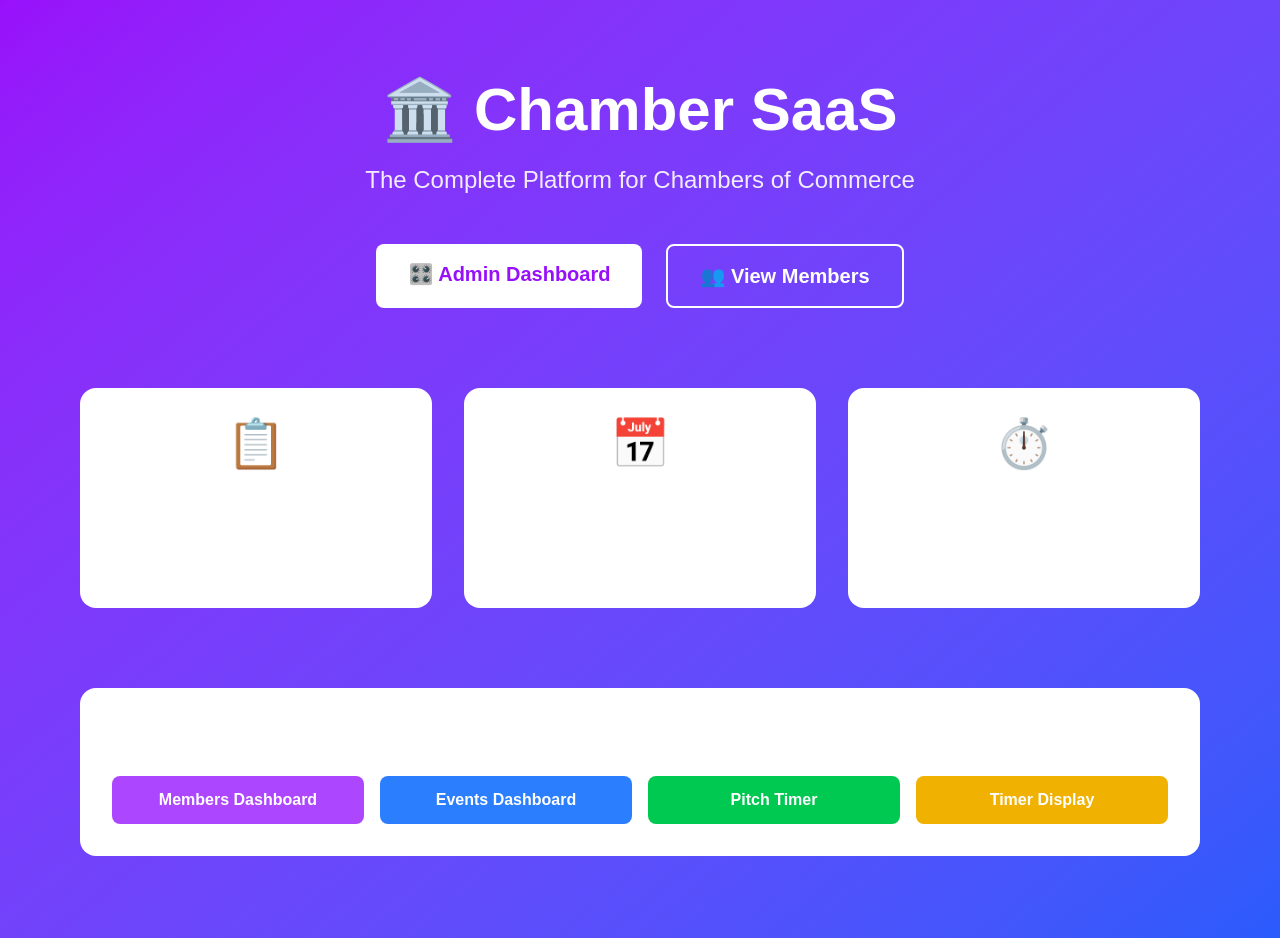
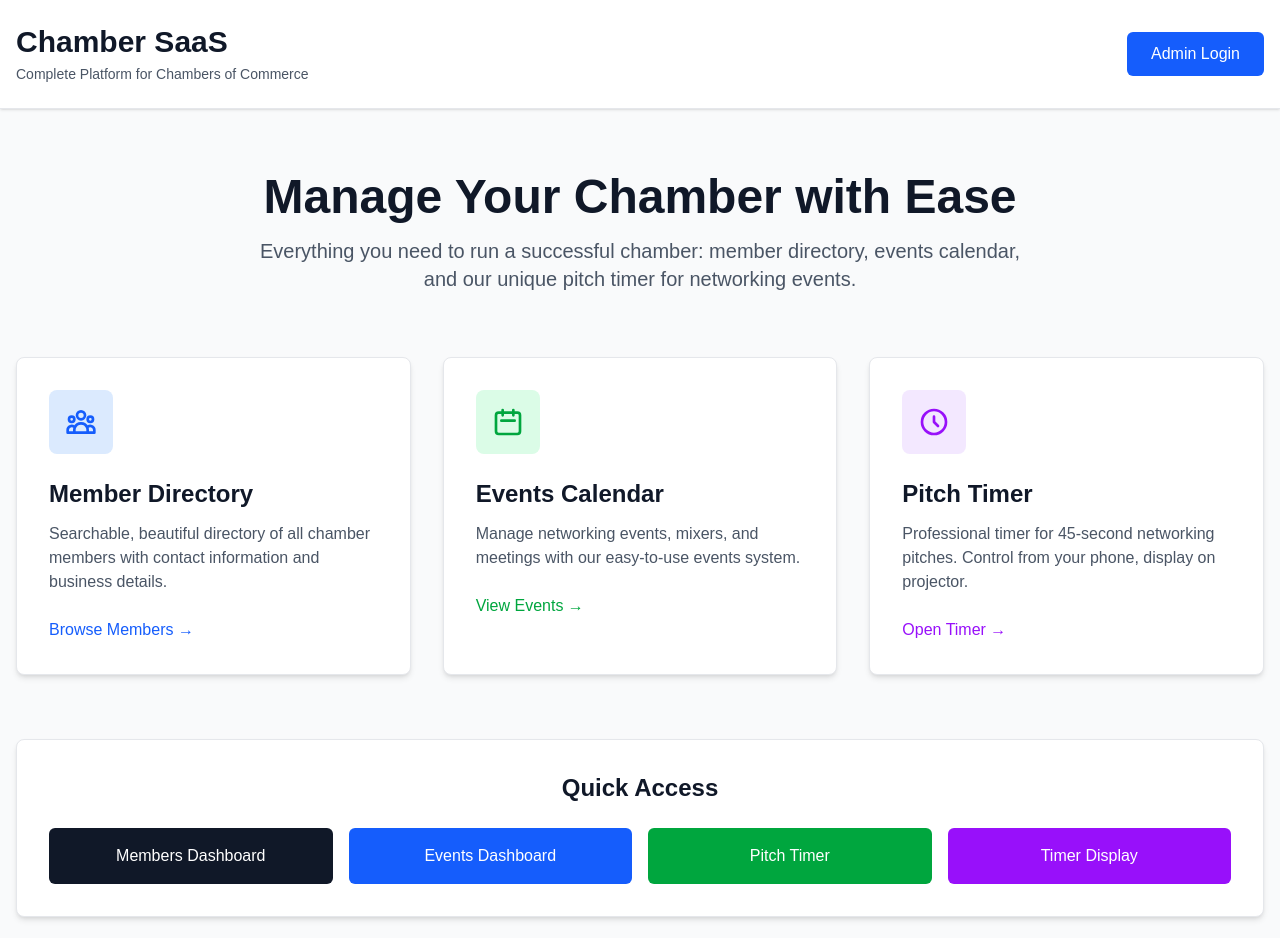
Before and after one commit to Vaishnavi-Dhongade/chamber-saas, a Next.js app: page / in a window 1280 px wide. Shown: the top 938 px of the page. Built offline with nearby package versions, Linux system fonts and the light colour scheme.

Commit message:
Professional UI redesign

```diff
--- a/app/page.tsx
+++ b/app/page.tsx
@@ -4,77 +4,139 @@ import Link from 'next/link'
 
 export default function Home() {
   return (
-    <div className="min-h-screen bg-gradient-to-br from-purple-600 to-blue-600">
-      {/* Hero Section */}
-      <div className="max-w-6xl mx-auto px-4 py-20 text-center text-white">
-        <h1 className="text-6xl font-black mb-6">
-          🏛️ Chamber SaaS
-        </h1>
-        <p className="text-2xl mb-12 opacity-90">
-          The Complete Platform for Chambers of Commerce
-        </p>
-
-        <div className="flex gap-6 justify-center mb-16">
+    <div className="min-h-screen bg-gray-50">
+      {/* Header */}
+      <header className="bg-white border-b border-gray-200 shadow-sm">
+        <div className="max-w-7xl mx-auto px-4 py-6">
+          <div className="flex justify-between items-center">
+            <div>
+              <h1 className="text-3xl font-bold text-gray-900">Chamber SaaS</h1>
+              <p className="text-sm text-gray-600 mt-1">Complete Platform for Chambers of Commerce</p>
+            </div>
             <Link
               href="/dashboard"
-            className="bg-white text-purple-600 px-8 py-4 rounded-lg text-xl font-bold hover:bg-gray-100 transition"
+              className="bg-blue-600 text-white px-6 py-2.5 rounded-md hover:bg-blue-700 transition font-medium"
             >
-            🎛️ Admin Dashboard
+              Admin Login
             </Link>
+          </div>
+        </div>
+      </header>
+
+      {/* Hero Section */}
+      <section className="max-w-7xl mx-auto px-4 py-16">
+        <div className="text-center mb-16">
+          <h2 className="text-5xl font-bold text-gray-900 mb-4">
+            Manage Your Chamber with Ease
+          </h2>
+          <p className="text-xl text-gray-600 max-w-3xl mx-auto">
+            Everything you need to run a successful chamber: member directory, events calendar, and our unique pitch timer for networking events.
+          </p>
+        </div>
+
+        {/* Feature Cards */}
+        <div className="grid md:grid-cols-3 gap-8 mb-16">
+          {/* Member Directory Card */}
+          <div className="bg-white rounded-lg shadow-md border border-gray-200 p-8 hover:shadow-lg transition">
+            <div className="w-16 h-16 bg-blue-100 rounded-lg flex items-center justify-center mb-6">
+              <svg className="w-8 h-8 text-blue-600" fill="none" stroke="currentColor" viewBox="0 0 24 24">
+                <path strokeLinecap="round" strokeLinejoin="round" strokeWidth={2} d="M17 20h5v-2a3 3 0 00-5.356-1.857M17 20H7m10 0v-2c0-.656-.126-1.283-.356-1.857M7 20H2v-2a3 3 0 015.356-1.857M7 20v-2c0-.656.126-1.283.356-1.857m0 0a5.002 5.002 0 019.288 0M15 7a3 3 0 11-6 0 3 3 0 016 0zm6 3a2 2 0 11-4 0 2 2 0 014 0zM7 10a2 2 0 11-4 0 2 2 0 014 0z" />
+              </svg>
+            </div>
+            <h3 className="text-2xl font-bold text-gray-900 mb-3">Member Directory</h3>
+            <p className="text-gray-600 mb-6">
+              Searchable, beautiful directory of all chamber members with contact information and business details.
+            </p>
             <Link
               href="/members"
-            className="bg-transparent border-2 border-white text-white px-8 py-4 rounded-lg text-xl font-bold hover:bg-white hover:text-purple-600 transition"
+              className="text-blue-600 hover:text-blue-700 font-medium inline-flex items-center"
             >
-            👥 View Members
+              Browse Members →
             </Link>
           </div>
 
-        {/* Features */}
-        <div className="grid md:grid-cols-3 gap-8 mt-20">
-          <div className="bg-white bg-opacity-10 backdrop-blur-lg rounded-2xl p-8">
-            <div className="text-5xl mb-4">📋</div>
-            <h3 className="text-2xl font-bold mb-3">Member Directory</h3>
-            <p className="opacity-90">Searchable, beautiful directory of all chamber members</p>
+          {/* Events Calendar Card */}
+          <div className="bg-white rounded-lg shadow-md border border-gray-200 p-8 hover:shadow-lg transition">
+            <div className="w-16 h-16 bg-green-100 rounded-lg flex items-center justify-center mb-6">
+              <svg className="w-8 h-8 text-green-600" fill="none" stroke="currentColor" viewBox="0 0 24 24">
+                <path strokeLinecap="round" strokeLinejoin="round" strokeWidth={2} d="M8 7V3m8 4V3m-9 8h10M5 21h14a2 2 0 002-2V7a2 2 0 00-2-2H5a2 2 0 00-2 2v12a2 2 0 002 2z" />
+              </svg>
+            </div>
+            <h3 className="text-2xl font-bold text-gray-900 mb-3">Events Calendar</h3>
+            <p className="text-gray-600 mb-6">
+              Manage networking events, mixers, and meetings with our easy-to-use events system.
+            </p>
+            <Link
+              href="/dashboard/events"
+              className="text-green-600 hover:text-green-700 font-medium inline-flex items-center"
+            >
+              View Events →
+            </Link>
           </div>
 
-          <div className="bg-white bg-opacity-10 backdrop-blur-lg rounded-2xl p-8">
-            <div className="text-5xl mb-4">📅</div>
-            <h3 className="text-2xl font-bold mb-3">Events Calendar</h3>
-            <p className="opacity-90">Manage networking events, mixers, and meetings</p>
+          {/* Pitch Timer Card */}
+          <div className="bg-white rounded-lg shadow-md border border-gray-200 p-8 hover:shadow-lg transition">
+            <div className="w-16 h-16 bg-purple-100 rounded-lg flex items-center justify-center mb-6">
+              <svg className="w-8 h-8 text-purple-600" fill="none" stroke="currentColor" viewBox="0 0 24 24">
+                <path strokeLinecap="round" strokeLinejoin="round" strokeWidth={2} d="M12 8v4l3 3m6-3a9 9 0 11-18 0 9 9 0 0118 0z" />
+              </svg>
             </div>
-
-          <div className="bg-white bg-opacity-10 backdrop-blur-lg rounded-2xl p-8">
-            <div className="text-5xl mb-4">⏱️</div>
-            <h3 className="text-2xl font-bold mb-3">Pitch Timer</h3>
-            <p className="opacity-90">Professional timer for 45-second networking pitches</p>
+            <h3 className="text-2xl font-bold text-gray-900 mb-3">Pitch Timer</h3>
+            <p className="text-gray-600 mb-6">
+              Professional timer for 45-second networking pitches. Control from your phone, display on projector.
+            </p>
+            <Link
+              href="/dashboard/timer"
+              className="text-purple-600 hover:text-purple-700 font-medium inline-flex items-center"
+            >
+              Open Timer →
+            </Link>
           </div>
         </div>
 
-        {/* Quick Links */}
-        <div className="mt-20 bg-white bg-opacity-10 backdrop-blur-lg rounded-2xl p-8">
-          <h3 className="text-2xl font-bold mb-6">Quick Access</h3>
+        {/* Quick Access Section */}
+        <div className="bg-white rounded-lg shadow-md border border-gray-200 p-8">
+          <h3 className="text-2xl font-bold text-gray-900 mb-6 text-center">Quick Access</h3>
           <div className="grid md:grid-cols-4 gap-4">
-            <Link href="/dashboard" className="bg-purple-500 hover:bg-purple-600 px-6 py-3 rounded-lg font-semibold transition">
+            <Link
+              href="/dashboard"
+              className="bg-gray-900 text-white px-6 py-4 rounded-md hover:bg-gray-800 transition text-center font-medium"
+            >
               Members Dashboard
             </Link>
-            <Link href="/dashboard/events" className="bg-blue-500 hover:bg-blue-600 px-6 py-3 rounded-lg font-semibold transition">
+            <Link
+              href="/dashboard/events"
+              className="bg-blue-600 text-white px-6 py-4 rounded-md hover:bg-blue-700 transition text-center font-medium"
+            >
               Events Dashboard
             </Link>
-            <Link href="/dashboard/timer" className="bg-green-500 hover:bg-green-600 px-6 py-3 rounded-lg font-semibold transition">
+            <Link
+              href="/dashboard/timer"
+              className="bg-green-600 text-white px-6 py-4 rounded-md hover:bg-green-700 transition text-center font-medium"
+            >
               Pitch Timer
             </Link>
-            <Link href="/timer/display" className="bg-yellow-500 hover:bg-yellow-600 px-6 py-3 rounded-lg font-semibold transition">
+            <Link
+              href="/timer/display"
+              className="bg-purple-600 text-white px-6 py-4 rounded-md hover:bg-purple-700 transition text-center font-medium"
+            >
               Timer Display
             </Link>
           </div>
         </div>
+      </section>
 
       {/* Footer */}
-        <div className="mt-20 text-sm opacity-75">
-          <p>Built with Next.js, TypeScript, and Tailwind CSS</p>
-          <p className="mt-2">Your Chamber SaaS MVP - Ready to Launch! 🚀</p>
+      <footer className="bg-white border-t border-gray-200 mt-20">
+        <div className="max-w-7xl mx-auto px-4 py-8 text-center">
+          <p className="text-gray-600">
+            Built with Next.js, TypeScript, and Tailwind CSS
+          </p>
+          <p className="text-gray-500 text-sm mt-2">
+            Your Chamber SaaS MVP - Ready to Launch! 🚀
+          </p>
         </div>
-      </div>
+      </footer>
     </div>
   )
 }
```
Lines whose indentation alone changed are shown as unchanged.
